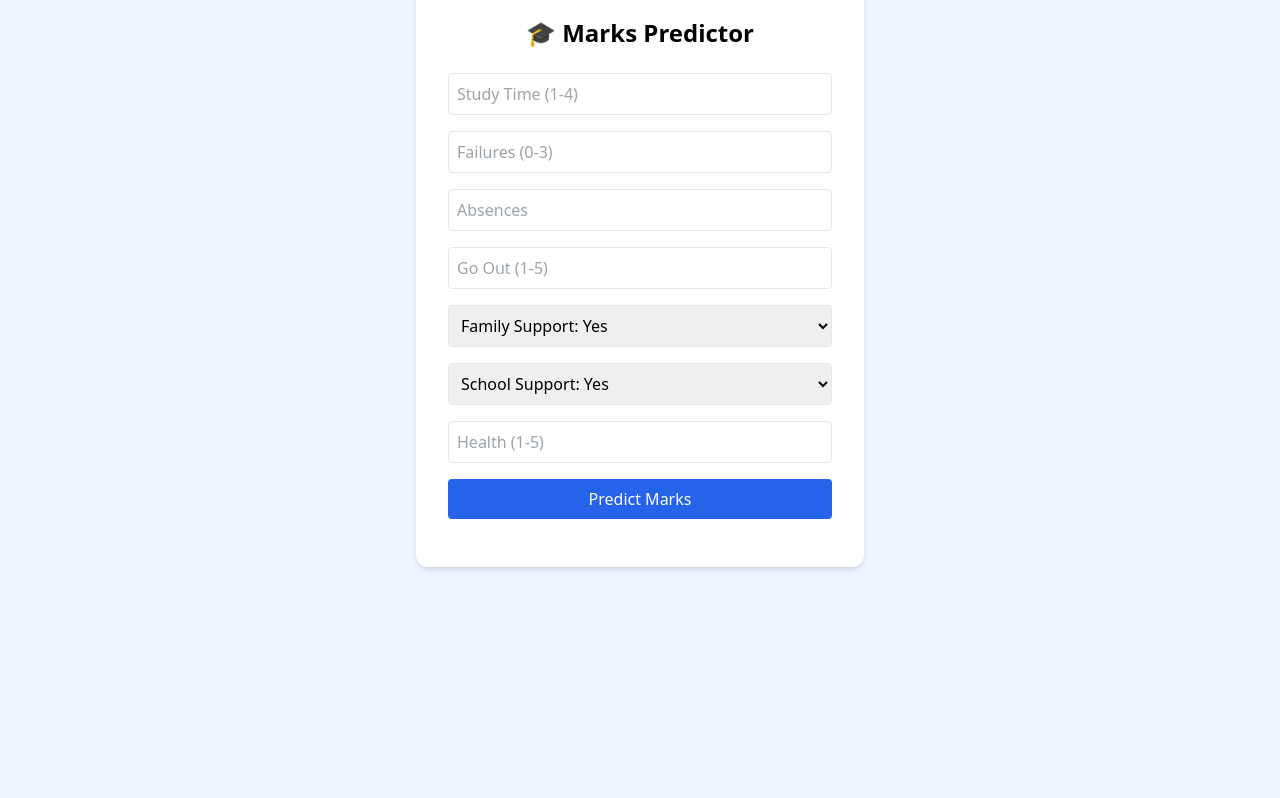
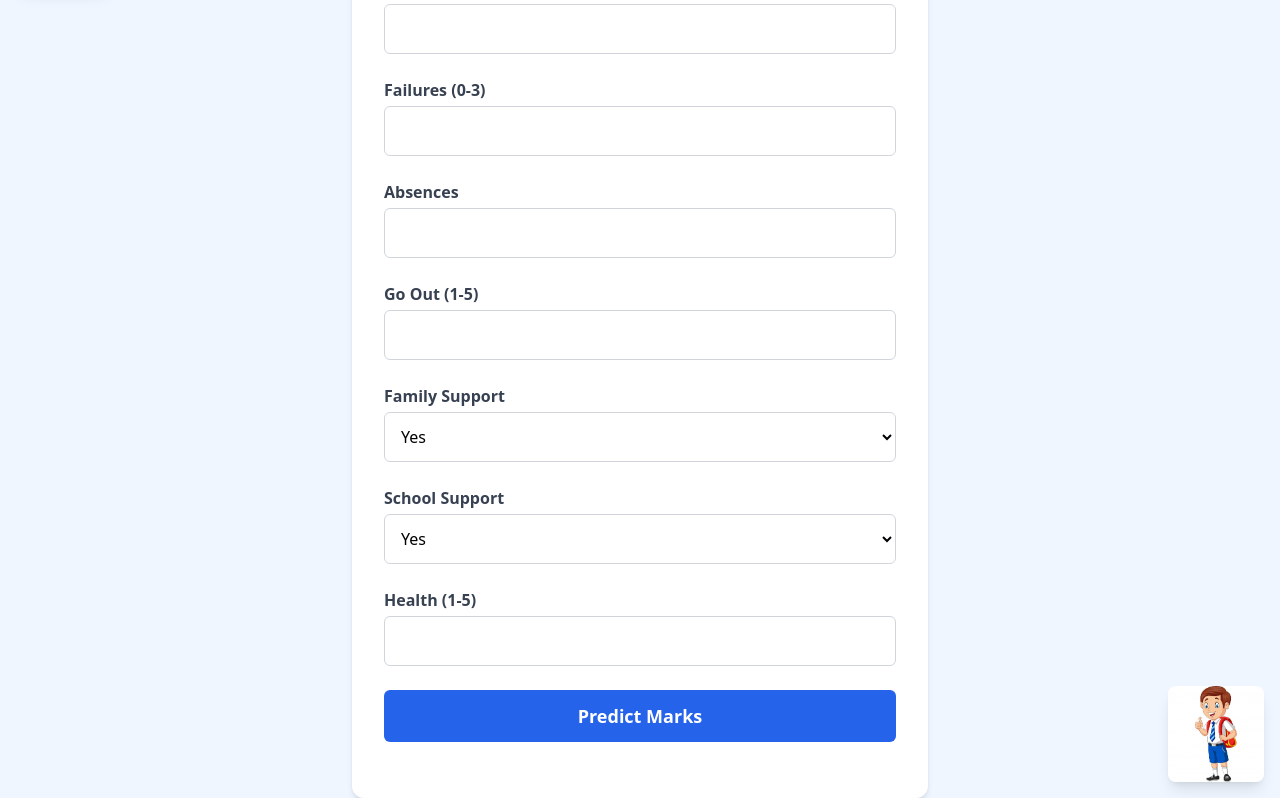
Before and after one commit to thestutirajeev/Student-Performance-Prediction, a plain HTML site: page frontend/index.html in a window 1280 px wide. Shown: the part 124-922 px from the top of the page. Before the commit the page ends 800 px from the top, so only its background shows below. Drawn offline with nearby package versions, Linux system fonts and the light colour scheme.

Commit message:
frontend

```diff
--- a/frontend/index.html
+++ b/frontend/index.html
@@ -1,34 +1,83 @@
-<!-- index.html -->
 <!DOCTYPE html>
 <html lang="en">
 <head>
   <meta charset="UTF-8" />
-  <meta name="viewport" content="width=device-width, initial-scale=1.0"/>
+  <meta name="viewport" content="width=device-width, initial-scale=1" />
   <title>Student Marks Predictor</title>
   <script src="https://cdn.tailwindcss.com"></script>
 </head>
-<body class="bg-blue-50 flex items-center justify-center min-h-screen">
-  <div class="bg-white p-8 rounded-xl shadow-md w-full max-w-md">
-    <h1 class="text-2xl font-bold mb-6 text-center">🎓 Marks Predictor</h1>
-    <form id="predictForm" class="space-y-4">
-      <input class="w-full border p-2 rounded" type="number" placeholder="Study Time (1-4)" name="studytime" required>
-      <input class="w-full border p-2 rounded" type="number" placeholder="Failures (0-3)" name="failures" required>
-      <input class="w-full border p-2 rounded" type="number" placeholder="Absences" name="absences" required>
-      <input class="w-full border p-2 rounded" type="number" placeholder="Go Out (1-5)" name="goout" required>
-      <select class="w-full border p-2 rounded" name="famsup">
-        <option value="yes">Family Support: Yes</option>
-        <option value="no">Family Support: No</option>
-      </select>
-      <select class="w-full border p-2 rounded" name="schoolsup">
-        <option value="yes">School Support: Yes</option>
-        <option value="no">School Support: No</option>
-      </select>
-      <input class="w-full border p-2 rounded" type="number" placeholder="Health (1-5)" name="health" required>
+<body class="bg-blue-50 min-h-screen relative flex items-center justify-center px-4">
 
-      <button type="submit" class="w-full bg-blue-600 text-white py-2 rounded hover:bg-blue-700">Predict Marks</button>
+  <!-- Top-left image -->
+  <img src="s1.jpg" alt="Top Left" class="hidden sm:block absolute top-4 left-4 w-24 h-24 object-cover rounded-lg shadow-lg" />
+
+  <!-- Bottom-right image -->
+  <img src="s2.jpg" alt="Bottom Right" class="hidden sm:block absolute bottom-4 right-4 w-24 h-24 object-cover rounded-lg shadow-lg" />
+
+  <div class="bg-white p-8 rounded-xl shadow-md w-full max-w-md
+              sm:max-w-lg md:max-w-xl
+             ">
+    <h1 class="text-3xl font-bold mb-8 text-center text-blue-700">🎓 Marks Predictor</h1>
+    <form id="predictForm" class="space-y-6">
+
+      <div>
+        <label for="studytime" class="block text-gray-700 font-semibold mb-1">Study Time (1-4)</label>
+        <input id="studytime" name="studytime" type="number" min="1" max="4" required
+               class="w-full border border-gray-300 rounded-md p-3 focus:outline-none focus:ring-2 focus:ring-blue-500" />
+      </div>
+
+      <div>
+        <label for="failures" class="block text-gray-700 font-semibold mb-1">Failures (0-3)</label>
+        <input id="failures" name="failures" type="number" min="0" max="3" required
+               class="w-full border border-gray-300 rounded-md p-3 focus:outline-none focus:ring-2 focus:ring-blue-500" />
+      </div>
+
+      <div>
+        <label for="absences" class="block text-gray-700 font-semibold mb-1">Absences</label>
+        <input id="absences" name="absences" type="number" min="0" required
+               class="w-full border border-gray-300 rounded-md p-3 focus:outline-none focus:ring-2 focus:ring-blue-500" />
+      </div>
+
+      <div>
+        <label for="goout" class="block text-gray-700 font-semibold mb-1">Go Out (1-5)</label>
+        <input id="goout" name="goout" type="number" min="1" max="5" required
+               class="w-full border border-gray-300 rounded-md p-3 focus:outline-none focus:ring-2 focus:ring-blue-500" />
+      </div>
+
+      <div>
+        <label for="famsup" class="block text-gray-700 font-semibold mb-1">Family Support</label>
+        <select id="famsup" name="famsup"
+                class="w-full border border-gray-300 rounded-md p-3 bg-white focus:outline-none focus:ring-2 focus:ring-blue-500">
+          <option value="yes">Yes</option>
+          <option value="no">No</option>
+        </select>
+      </div>
+
+      <div>
+        <label for="schoolsup" class="block text-gray-700 font-semibold mb-1">School Support</label>
+        <select id="schoolsup" name="schoolsup"
+                class="w-full border border-gray-300 rounded-md p-3 bg-white focus:outline-none focus:ring-2 focus:ring-blue-500">
+          <option value="yes">Yes</option>
+          <option value="no">No</option>
+        </select>
+      </div>
+
+      <div>
+        <label for="health" class="block text-gray-700 font-semibold mb-1">Health (1-5)</label>
+        <input id="health" name="health" type="number" min="1" max="5" required
+               class="w-full border border-gray-300 rounded-md p-3 focus:outline-none focus:ring-2 focus:ring-blue-500" />
+      </div>
+
+      <button type="submit"
+              class="w-full bg-blue-600 text-white py-3 rounded-md text-lg font-semibold
+                     hover:bg-blue-700 transition-colors duration-200">
+        Predict Marks
+      </button>
     </form>
-    <div id="result" class="mt-4 text-center text-xl font-semibold text-green-600"></div>
+
+    <div id="result" class="mt-6 text-center text-xl font-semibold text-green-600"></div>
   </div>
+
 <script>
   document.getElementById('predictForm').addEventListener('submit', async (e) => {
     e.preventDefault();
```
Also changed, not shown: frontend/s1.jpg (added), frontend/s2.jpg (added).
